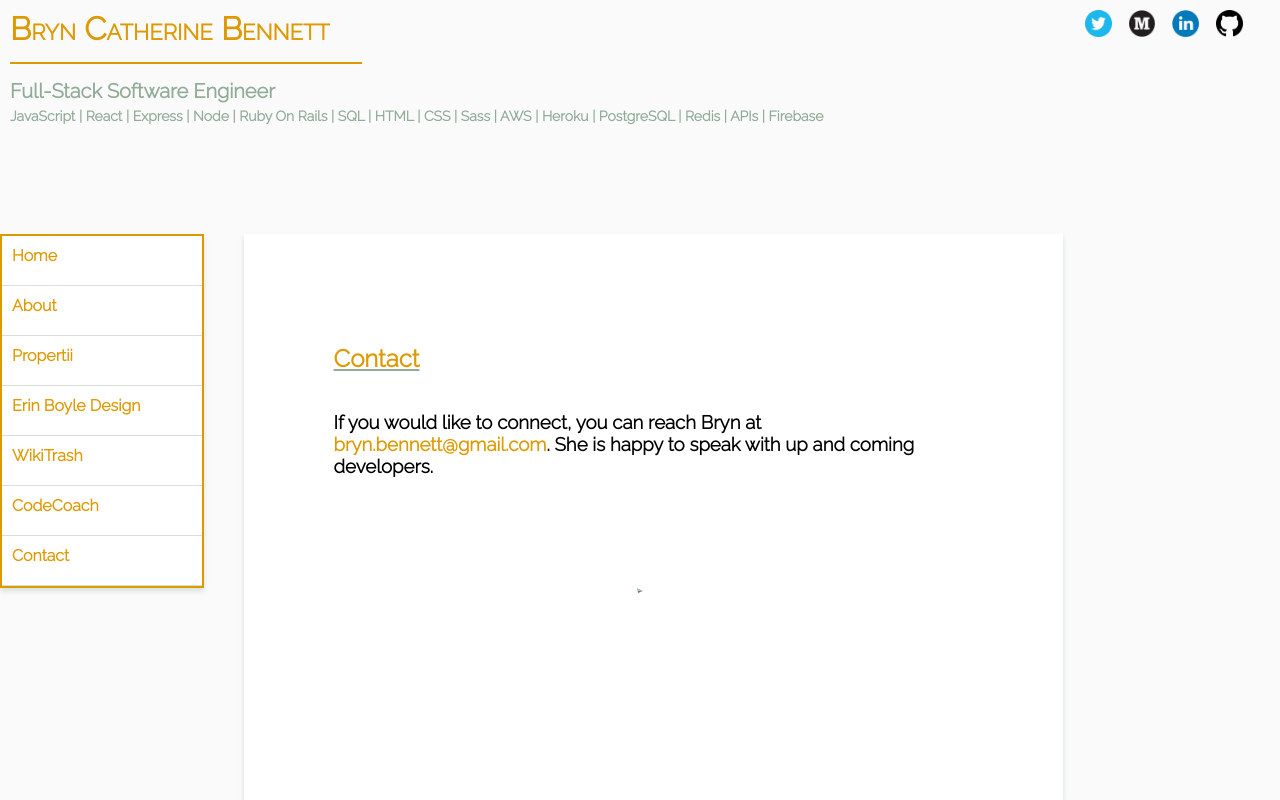
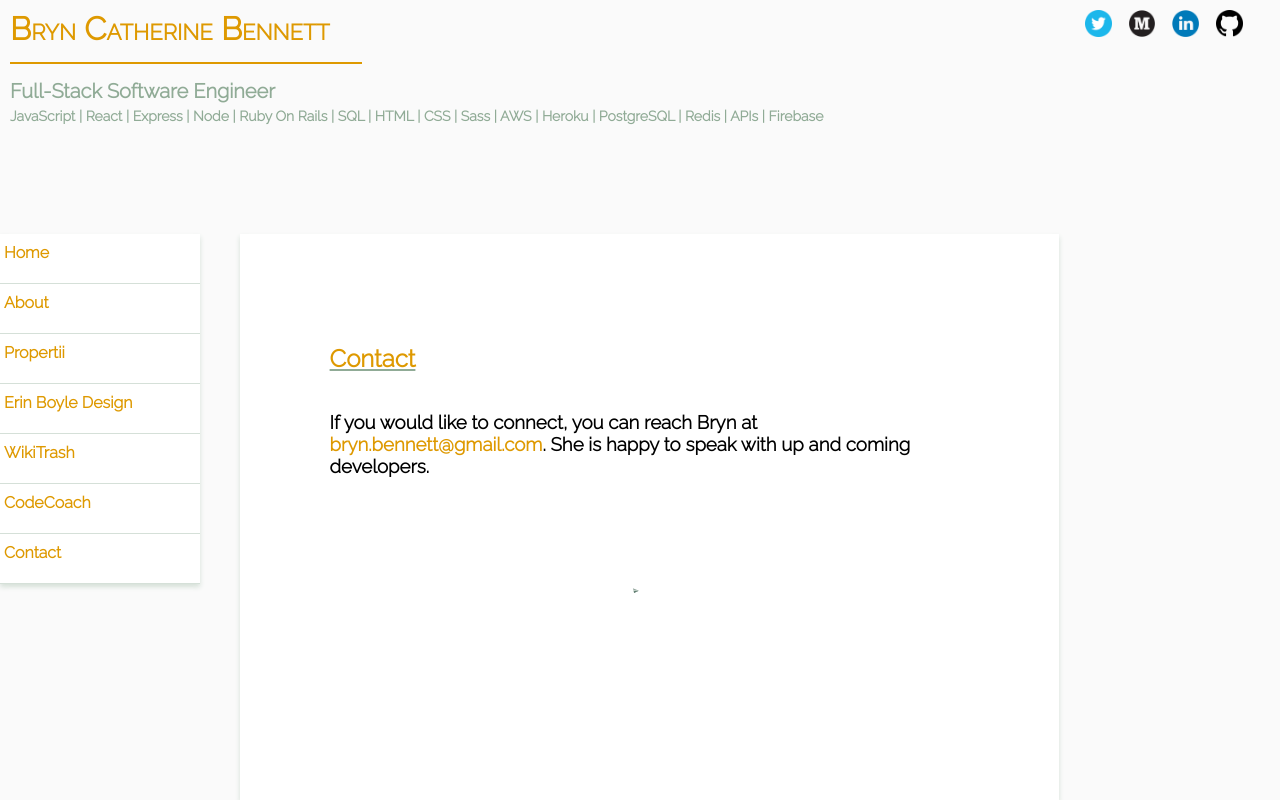
Before and after one commit to bbennett7/portfolio, a React (Create React App) app: page /contact in a window 1280 px wide. Built offline with nearby package versions, Linux system fonts and the light colour scheme.

Commit message:
Update menu styling

```diff
--- a/src/components/Menu/Menu.js
+++ b/src/components/Menu/Menu.js
@@ -1,101 +1,46 @@
-import React, { Component } from 'react';
+import React, { useState } from 'react';
 import { Link } from 'react-router-dom';
 import styles from './Menu.module.scss';
 import { ReactComponent as Menu } from '../../assets/icons8-menu.svg';
 
-export default class MenuBar extends Component {
-  state = {
-    path: '',
-    mobileDisplay: 'Display-false'
+const MenuBar = () => {
+  const [mobileDisplay, setMobileDisplay] = useState(false);
+
+  const menuDisplay = () => {
+    if (!mobileDisplay) {
+      return setMobileDisplay(true);
+    }
+    return setMobileDisplay(false);
   };
 
-  handleOnClick = event => {
-    const path = event.target.innerHTML
-      .toLowerCase()
-      .replace(' ', '')
-      .replace(' ', '');
-
-    this.setState({
-      path,
-      mobileDisplay: 'Display-false'
-    });
-  };
-
-  getClass = component => {
-    if (this.state.path === component) {
-      return styles.active;
-    }
-    return styles.inactive;
-  };
-
-  menuDisplay = () => {
-    console.log(this.state);
-    let status = '';
-
-    if (this.state.mobileDisplay === 'Display-false') {
-      status = 'Display-true';
-    } else if (this.state.mobileDisplay === 'Display-true') {
-      status = 'Display-false';
-    }
-
-    this.setState({
-      ...this.state,
-      mobileDisplay: status
-    });
-  };
-
-  render() {
   return (
     <div className={styles.container}>
-        <Menu className={styles.mobileMenu} onClick={this.menuDisplay} />
-        <div className={styles.wrapper} id={this.state.mobileDisplay}>
-          <div onClick={this.handleOnClick}>
-            {' '}
-            <Link to="/home" className={`${this.getClass('home')} ${styles.menuLink}`}>
+      <Menu className={styles.mobileMenu} onClick={menuDisplay} />
+      <div className={styles.wrapper} id={mobileDisplay}>
+        <Link to="/" className={styles.menuLink}>
           Home
-            </Link>{' '}
-          </div>
-          <div onClick={this.handleOnClick}>
-            {' '}
-            <Link to="/about" className={`${this.getClass('about')} ${styles.menuLink}`}>
+        </Link>
+        <Link to="/about" className={styles.menuLink}>
           About
         </Link>
-          </div>
-          <div onClick={this.handleOnClick}>
-            {' '}
-            <Link to="/propertii" className={`${this.getClass('propertii')} ${styles.menuLink}`}>
+        <Link to="/propertii" className={styles.menuLink}>
           Propertii
-            </Link>{' '}
-          </div>
-          <div onClick={this.handleOnClick}>
-            {' '}
-            <Link
-              to="/erinboyledesign"
-              className={`${this.getClass('erinboyledesign')} ${styles.menuLink}`}
-            >
+        </Link>
+        <Link to="/erinboyledesign" className={styles.menuLink}>
           Erin Boyle Design
-            </Link>{' '}
-          </div>
-          <div onClick={this.handleOnClick}>
-            {' '}
-            <Link to="/wikitrash" className={`${this.getClass('wikitrash')} ${styles.menuLink}`}>
+        </Link>
+        <Link to="/wikitrash" className={styles.menuLink}>
           WikiTrash
-            </Link>{' '}
-          </div>
-          <div onClick={this.handleOnClick}>
-            {' '}
-            <Link to="/codecoach" className={`${this.getClass('codecoach')} ${styles.menuLink}`}>
+        </Link>
+        <Link to="/codecoach" className={styles.menuLink}>
           CodeCoach
-            </Link>{' '}
-          </div>
-          <div onClick={this.handleOnClick}>
-            {' '}
-            <Link to="/contact" className={`${this.getClass('contact')} ${styles.menuLink}`}>
+        </Link>
+        <Link to="/contact" className={styles.menuLink}>
           Contact
-            </Link>{' '}
-          </div>
+        </Link>
       </div>
     </div>
   );
-  }
-}
+};
+
+export default MenuBar;
--- a/src/components/Menu/Menu.module.scss
+++ b/src/components/Menu/Menu.module.scss
@@ -7,18 +7,11 @@
   height: 350px;
   margin-right: 40px;
   background: white;
-  border: 2px solid $yellow;
   box-shadow: 0px 3px 5px $lightGreen;
 }
 
 .wrapper {
   flex-direction: column;
-}
-
-.wrapper div {
-  height: 49px;
-  align-content: center;
-  border-bottom: 1px solid $lightGreen;
 }
 
 .mobileMenu {
@@ -29,10 +22,11 @@
   text-decoration: none;
   color: $yellow;
   font-weight: bold;
-  width: 100%;
+  width: 98%;
   height: 40px;
-  padding-left: 10px;
-  padding-top: 10px;
+  padding-left: 2%;
+  padding-top: 9px;
+  border-bottom: 1px solid $lightGreen;
 }
 
 .menuLink:hover {
@@ -48,5 +42,4 @@
   text-decoration: underline;
   text-decoration-color: $yellow;
   background-color: $green;
-  border: 1.5px solid $yellow;
 }
```
Lines whose indentation alone changed are shown as unchanged.
